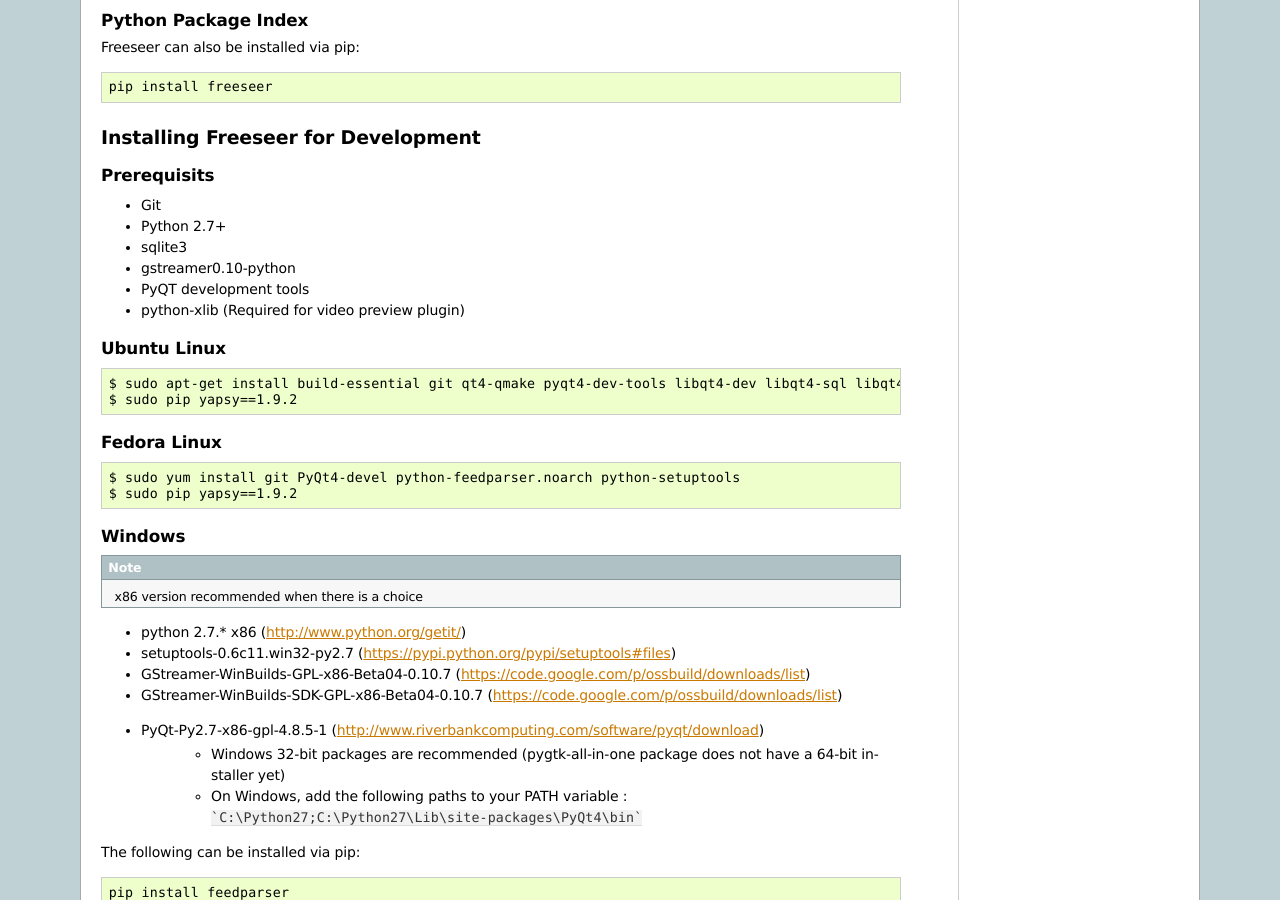
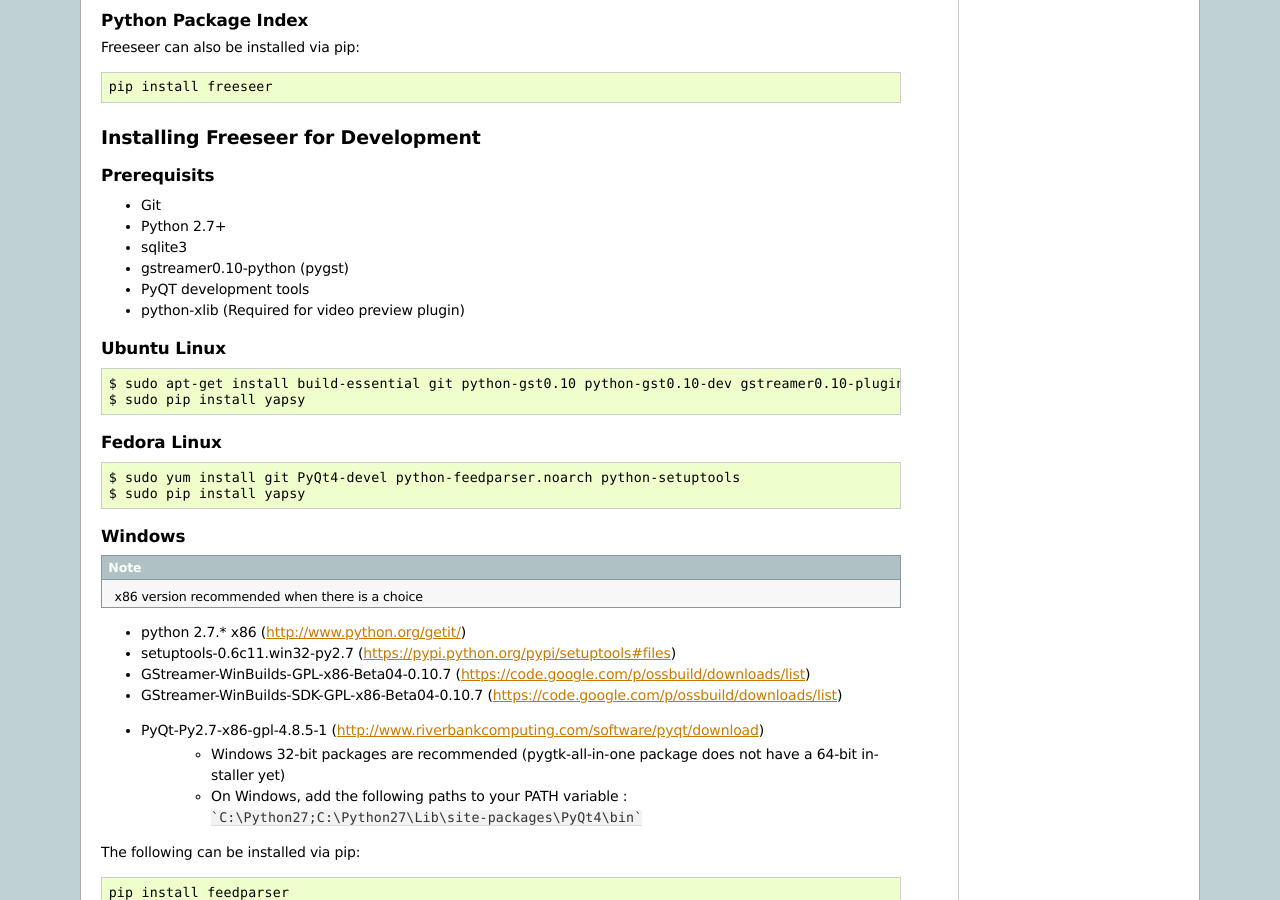
Before and after one commit to Freeseer/freeseer, a Sphinx documentation site: the page built from source/quick-start.rst, in a window 1280 px wide and 900 px high, scrolled down 947 px. Built offline with Sphinx 7.4.7, drawn with Linux system fonts in a browser that asks for light colours.

Commit message:
Make pygst requirement more clear

```diff
--- a/source/contribute/install.rst
+++ b/source/contribute/install.rst
@@ -14,6 +14,7 @@ Prerequisites
 * Python 2.7
 * Sqlite3
 * PyQt4
+* gstreamer0.10-python (pygst)
 * python-feedparser
 * python-setuptools
 * yapsy (needs setuptools to install)
--- a/source/quick-start.rst
+++ b/source/quick-start.rst
@@ -71,7 +71,7 @@ Prerequisits
 + Git
 + Python 2.7+
 + sqlite3
-+ gstreamer0.10-python
++ gstreamer0.10-python (pygst)
 + PyQT development tools
 + python-xlib (Required for video preview plugin)
 
@@ -81,8 +81,8 @@ Ubuntu Linux
 
 ::
 
-    $ sudo apt-get install build-essential git qt4-qmake pyqt4-dev-tools libqt4-dev libqt4-sql libqt4-sql-sqlite python-qt4 python-qt4-dev python-qt4-sql python2.7-dev python-feedparser python-setuptools python-xlib
-    $ sudo pip yapsy==1.9.2
+    $ sudo apt-get install build-essential git python-gst0.10 python-gst0.10-dev gstreamer0.10-plugins-good qt4-qmake pyqt4-dev-tools libqt4-dev libqt4-sql libqt4-sql-sqlite python-qt4 python-qt4-dev python-qt4-sql python2.7-dev python-feedparser python-setuptools python-xlib
+    $ sudo pip install yapsy
 
 Fedora Linux
 ************
@@ -90,7 +90,7 @@ Fedora Linux
 ::
 
     $ sudo yum install git PyQt4-devel python-feedparser.noarch python-setuptools
-    $ sudo pip yapsy==1.9.2
+    $ sudo pip install yapsy
 
 Windows
 *******
```
